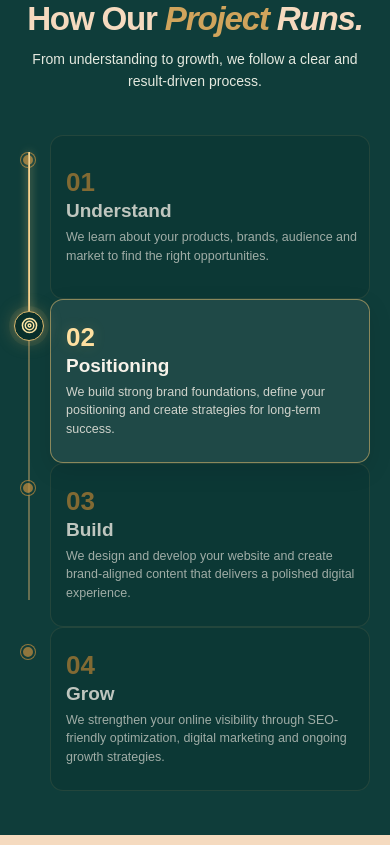
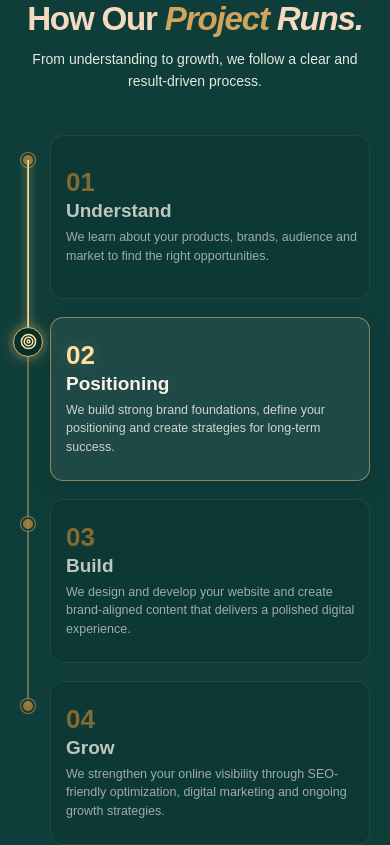
Before and after one commit to officialsocialure-git/Socialure, a Next.js app in the folder frontend/: page / in a window 390 px wide. Shown: the part 3220-4065 px from the top of the page. Built offline with nearby package versions, Linux system fonts and the light colour scheme; no server answers; a web font is replaced by a local one.

Commit message:
changing cream color in project

```diff
--- a/frontend/src/components/sections/process/ProjectProcess.jsx
+++ b/frontend/src/components/sections/process/ProjectProcess.jsx
@@ -1,6 +1,6 @@
 "use client";
 
-import React, { useEffect, useState } from "react";
+import React, { useEffect, useState, useRef, useCallback } from "react";
 import { Search, Target, Settings, TrendingUp } from "lucide-react";
 import "./project-process.css";
 
@@ -13,6 +13,58 @@ const stages = [
 
 export default function ProjectProcess() {
   const [activeStep, setActiveStep] = useState(0);
+  const timelineRef = useRef(null);
+  const dotRefs = useRef([]);
+  const [trackerStyle, setTrackerStyle] = useState({});
+
+  const updatePositions = useCallback(() => {
+    const timeline = timelineRef.current;
+    const activeDot = dotRefs.current[activeStep];
+    const firstDot = dotRefs.current[0];
+    const lastDot = dotRefs.current[stages.length - 1];
+
+    if (!timeline || !activeDot) return;
+
+    const timelineRect = timeline.getBoundingClientRect();
+    const activeDotRect = activeDot.getBoundingClientRect();
+
+    // Exact center coordinates of the active dot relative to timeline container
+    const top = activeDotRect.top - timelineRect.top + activeDotRect.height / 2;
+    const left = activeDotRect.left - timelineRect.left + activeDotRect.width / 2;
+
+    let progressHeight = 0;
+    let firstDotTop = 24;
+    let baseLineHeight = "calc(100% - 48px)";
+
+    if (firstDot) {
+      const firstRect = firstDot.getBoundingClientRect();
+      firstDotTop = firstRect.top - timelineRect.top + firstRect.height / 2;
+      progressHeight = Math.max(0, top - firstDotTop);
+    }
+
+    if (firstDot && lastDot) {
+      const firstRect = firstDot.getBoundingClientRect();
+      const lastRect = lastDot.getBoundingClientRect();
+      const lastDotTop = lastRect.top - timelineRect.top + lastRect.height / 2;
+      baseLineHeight = `${lastDotTop - firstDotTop}px`;
+    }
+
+    setTrackerStyle({
+      "--tracker-top": `${top}px`,
+      "--tracker-left": `${left}px`,
+      "--progress-height": `${progressHeight}px`,
+      "--base-line-top": `${firstDotTop}px`,
+      "--base-line-height": baseLineHeight,
+    });
+  }, [activeStep]);
+
+  useEffect(() => {
+    updatePositions();
+    const handleResize = () => updatePositions();
+    window.addEventListener("resize", handleResize);
+    document.fonts?.ready?.then(updatePositions);
+    return () => window.removeEventListener("resize", handleResize);
+  }, [updatePositions]);
 
   useEffect(() => {
     const timer = window.setInterval(() => {
@@ -30,7 +82,15 @@ export default function ProjectProcess() {
           From understanding to growth, we follow a clear and result-driven process.
         </p>
 
-        <div className="project-process-timeline" style={{ "--active-step": activeStep }}>
+        <div
+          ref={timelineRef}
+          className="project-process-timeline"
+          style={{
+            "--active-step": activeStep,
+            "--active-position": `${12.5 + activeStep * 25}%`,
+            ...trackerStyle,
+          }}
+        >
           <div className="project-process-base-line" aria-hidden="true" />
           <div className="project-process-progress-line" aria-hidden="true" />
           <div className="project-process-tracker" aria-hidden="true">
@@ -47,7 +107,11 @@ export default function ProjectProcess() {
               aria-pressed={index === activeStep}
               aria-label={`Show step ${stage.number}: ${stage.title}`}
             >
-              <span className="project-process-dot" aria-hidden="true" />
+              <span
+                ref={(el) => (dotRefs.current[index] = el)}
+                className="project-process-dot"
+                aria-hidden="true"
+              />
               <span className="project-process-number">{stage.number}</span>
               <span className="project-process-stage-title">{stage.title}</span>
               <span className="project-process-stage-description">{stage.description}</span>
--- a/frontend/src/components/sections/process/project-process.css
+++ b/frontend/src/components/sections/process/project-process.css
@@ -69,7 +69,8 @@
   position: relative;
   display: grid;
   grid-template-columns: repeat(4, minmax(0, 1fr));
-  gap: clamp(18px, 3vw, 48px);
+  column-gap: 0;
+  row-gap: 0;
   margin-top: clamp(58px, 5vw, 82px);
   isolation: isolate;
 }
@@ -97,7 +98,7 @@
   position: absolute;
   z-index: 4;
   top: 0;
-  left: calc(12.5% + var(--active-step) * 25%);
+  left: var(--active-position);
   transform: translate(-50%, -50%);
   pointer-events: none;
   transition: left 1.35s cubic-bezier(.22, 1, .36, 1);
@@ -219,26 +220,28 @@
   }
 
   .project-process-base-line {
-    top: 17px;
-    bottom: calc(var(--mobile-step-height) + var(--mobile-step-gap) + 17px);
-    left: 8px;
+    top: var(--base-line-top, 24px);
+    height: var(--base-line-height, calc(100% - 48px));
+    bottom: auto;
+    left: var(--tracker-left, 7px);
+    transform: translateX(-50%);
     right: auto;
     width: 2px;
-    height: auto;
   }
 
   .project-process-progress-line {
-    top: 17px;
+    top: var(--base-line-top, 24px);
     bottom: auto;
-    left: 8px;
+    left: var(--tracker-left, 7px);
+    transform: translateX(-50%);
     width: 2px;
-    height: calc(var(--active-step) * (var(--mobile-step-height) + var(--mobile-step-gap)));
+    height: var(--progress-height, 0px);
     transition: height 1.35s cubic-bezier(.22, 1, .36, 1);
   }
 
   .project-process-tracker {
-    top: calc(17px + var(--active-step) * (var(--mobile-step-height) + var(--mobile-step-gap)));
-    left: 9px;
+    top: var(--tracker-top, 24px);
+    left: var(--tracker-left, 7px);
     transform: translate(-50%, -50%);
     transition: top 1.35s cubic-bezier(.22, 1, .36, 1);
   }
--- a/frontend/src/components/services/service-detail.css
+++ b/frontend/src/components/services/service-detail.css
@@ -1,14 +1,14 @@
 @import url('https://fonts.googleapis.com/css2?family=DM+Sans:wght@400;500;600;700&display=swap');
 
 .service-detail-page {
-  --detail-sage: #f5dabf;
+  --detail-sage: #FBECD2;
   --detail-ink: #082b25;
   --detail-burgundy: #6c151e;
   --detail-white: #fffefa;
   width: 100%;
   min-height: calc(100vh - 84px);
   padding: 0 clamp(12px, 3.2vw, 48px) clamp(24px, 4vw, 48px);
-  background: #f5dabf;
+  background: #FBECD2;
   color: var(--detail-ink);
   font-family: 'DM Sans', 'General Sans', sans-serif;
   display: block;
@@ -245,12 +245,12 @@
   .service-detail-page {
     padding: 0 12px 20px;
     min-height: calc(100vh - 70px);
-    background: #f5dabf;
+    background: #FBECD2;
   }
   .service-detail-panel {
     padding: 22px 18px;
     border-radius: 10px;
-    background: #f5dabf;
+    background: #FBECD2;
   }
   .service-detail-back { margin-bottom: 20px; font-size: 14px; gap: 8px; }
   .service-detail-eyebrow { font-size: 10px; margin-bottom: 14px; }
--- a/frontend/src/styles/responsive.css
+++ b/frontend/src/styles/responsive.css
@@ -114,7 +114,7 @@
   .agency-site .services-showcase-heading > p { font-size: 14px !important; }
   .agency-site .project-process { padding: 52px 20px 44px !important; }
   .agency-site .project-process h2 { font-size: clamp(32px, 8.5vw, 44px) !important; }
-  .agency-site .project-process-timeline { grid-template-columns: 1fr !important; gap: 0 !important; margin-top: 42px !important; }
+  .agency-site .project-process-timeline { grid-template-columns: 1fr !important; margin-top: 42px !important; }
   .agency-site .our-portfolio { padding: 50px 20px 0 !important; }
   .agency-site .our-portfolio__heading { display: flex !important; flex-direction: column !important; align-items: flex-start !important; gap: 16px !important; margin-bottom: 24px !important; }
   .agency-site .our-portfolio h2 { font-size: clamp(34px, 9vw, 46px) !important; letter-spacing: -.04em !important; }
```
